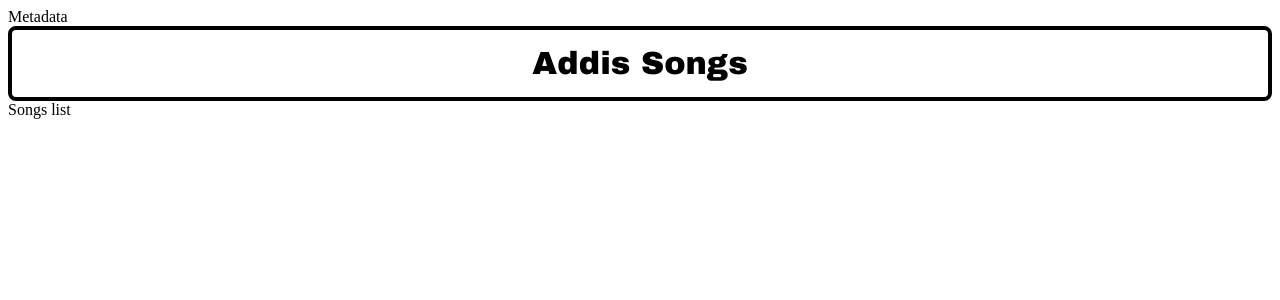
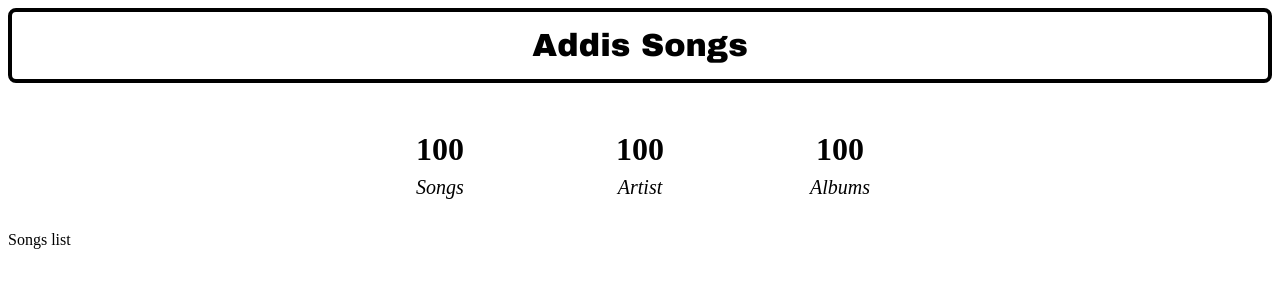
Before and after one commit to mavincci/addis_music, a React (Vite) app in the folder fe_addis_music/: page / in a window 1280 px wide. Shown: the top 300 px of the page. Built offline with nearby package versions, Linux system fonts and the light colour scheme.

Commit message:
fe: added song metadata UI skeleton

```diff
--- /dev/null
+++ b/fe_addis_music/src/components/song-metadata.tsx
@@ -0,0 +1,49 @@
+import styled from '@emotion/styled'
+
+const SongMetadataStyled = styled.section`
+  margin-top: 16px;
+  margin-left: auto;
+  margin-right: auto;
+  padding: 16px;
+  max-width: 600px;
+  display: grid;
+  grid-template-columns: repeat(3, 1fr);
+`
+
+const SongMetadataItem = styled.span`
+  text-align: center;
+  padding: 16px;
+
+  p:first-of-type {
+    font-size: 32px;
+    font-weight: 600;
+    margin: 0;
+  }
+
+  p:nth-of-type(2) {
+    font-size: 20px;
+    font-weight: 400;
+    font-style: italic;
+    margin: 0;
+    margin-top: 8px;
+  }
+`
+
+export const SongMetadata = () => {
+  return (
+    <SongMetadataStyled>
+      <SongMetadataItem>
+        <p>100</p>
+        <p> Songs</p>
+      </SongMetadataItem>
+      <SongMetadataItem>
+        <p>100</p>
+        <p>Artist</p>
+      </SongMetadataItem>
+      <SongMetadataItem>
+        <p>100</p>
+        <p> Albums</p>
+      </SongMetadataItem>
+    </SongMetadataStyled>
+  )
+}
--- a/fe_addis_music/src/pages/home-page.tsx
+++ b/fe_addis_music/src/pages/home-page.tsx
@@ -1,9 +1,11 @@
 import { AppBar } from '../components/app-bar'
+import { SongMetadata } from '../components/song-metadata'
+
 export const HomePage = () => {
   return (
     <>
-      <section>Metadata</section>
       <AppBar />
+      <SongMetadata />
       <section>Songs list</section>
     </>
   )
```
